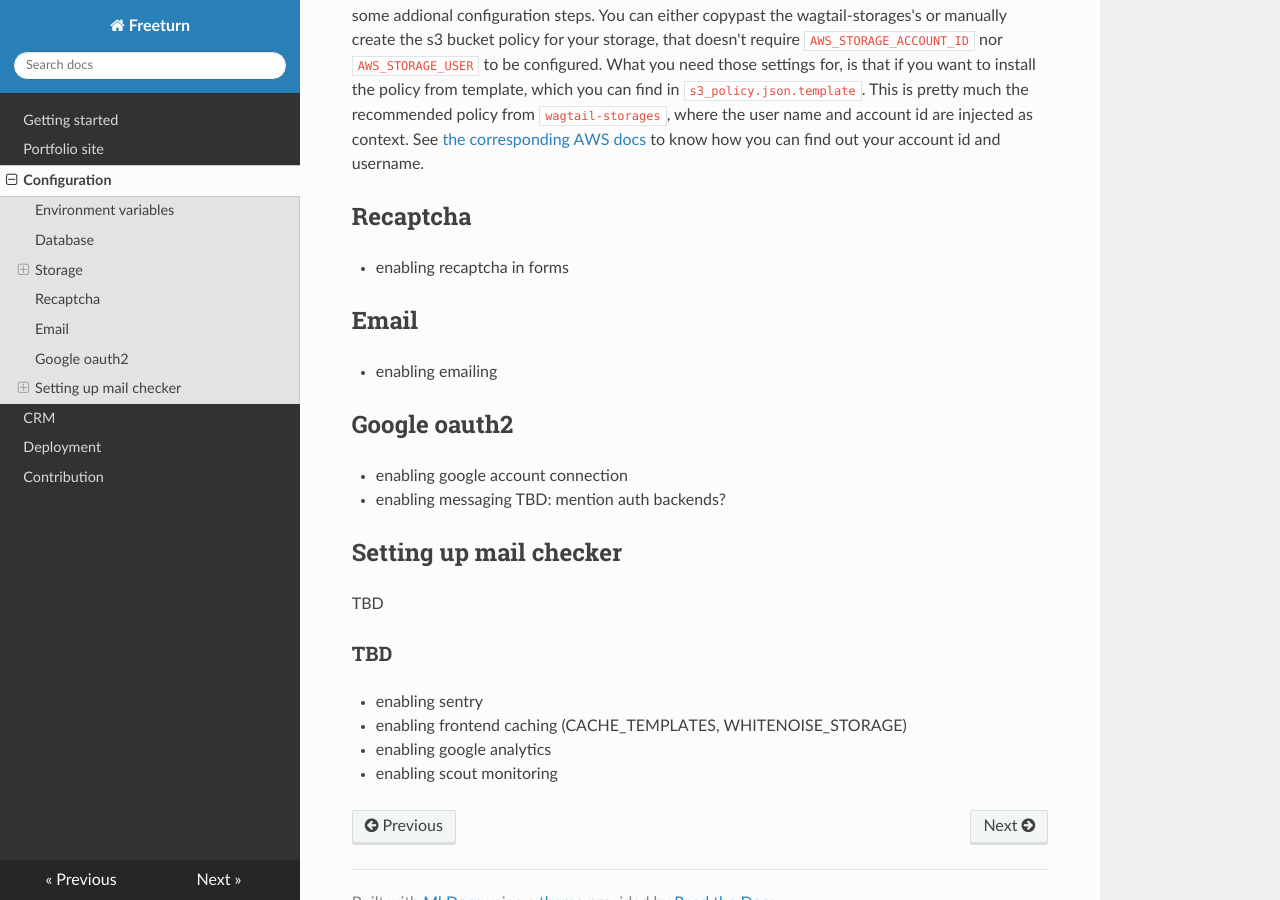
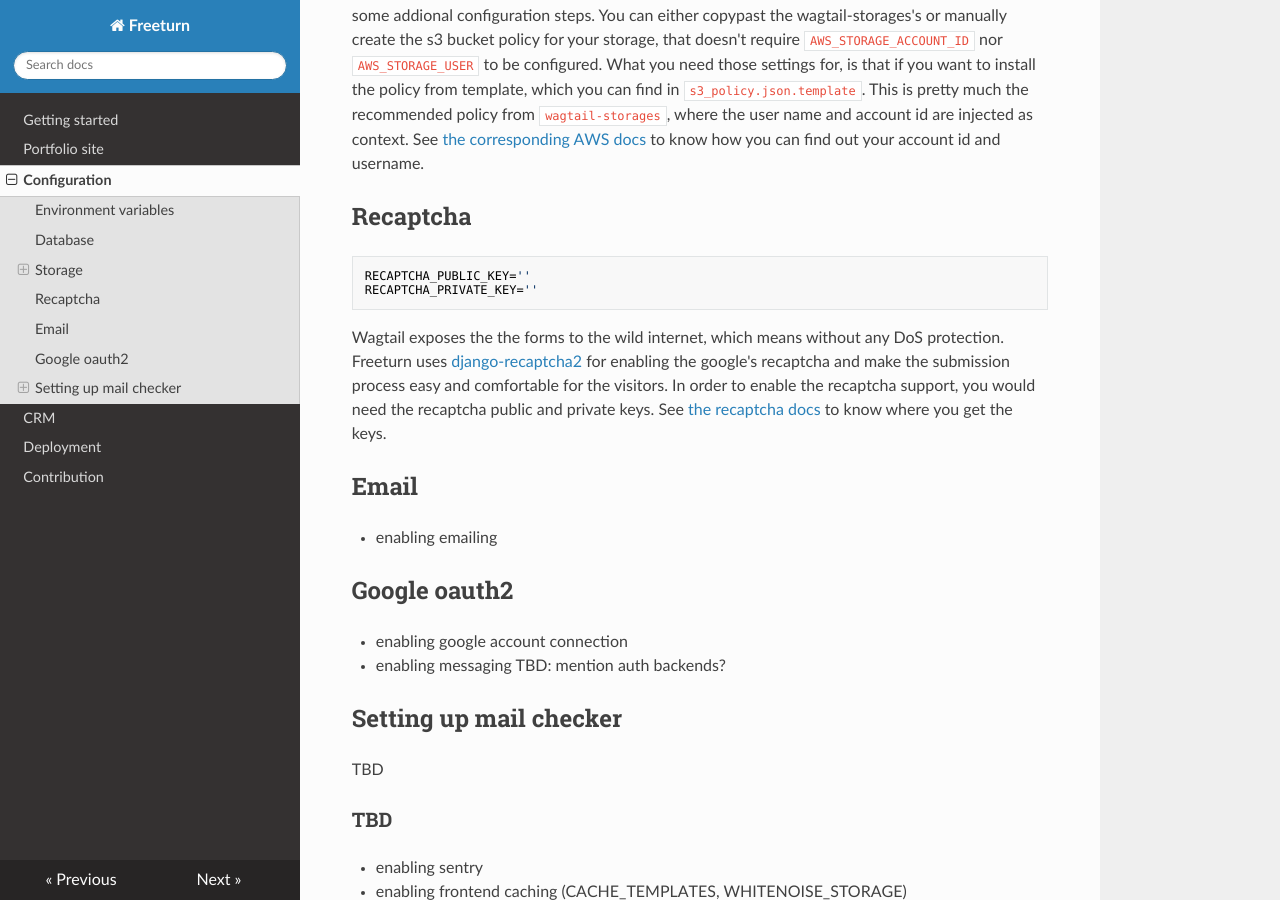
Before and after one commit to thorin-schiffer/freeturn, an MkDocs documentation site: the page built from docs/configuration.md, in a window 1280 px wide and 900 px high, scrolled down 2135 px. Built offline with MkDocs 1.6.1, drawn with Linux system fonts in a browser that asks for light colours; nearby versions of some CDN libraries.

Commit message:
Added recaptcha docs

````diff
--- a/docs/configuration.md
+++ b/docs/configuration.md
@@ -109,7 +109,16 @@ See [the corresponding AWS docs](https://docs.aws.amazon.com/IAM/latest/UserGuid
 how you can find out your account id and username.
 
 ## Recaptcha
-- enabling recaptcha in forms
+
+```python
+RECAPTCHA_PUBLIC_KEY=''
+RECAPTCHA_PRIVATE_KEY=''
+```
+
+Wagtail exposes the the forms to the wild internet, which means without any DoS protection. Freeturn uses [django-recaptcha2](https://github.com/kbytesys/django-recaptcha2)
+for enabling the google's recaptcha and make the submission process easy and comfortable for the visitors.
+In order to enable the recaptcha support, you would need the recaptcha public and private keys. See [the recaptcha docs](https://developers.google.com/recaptcha/intro)
+to know where you get the keys.
 
 ## Email
 - enabling emailing
````
